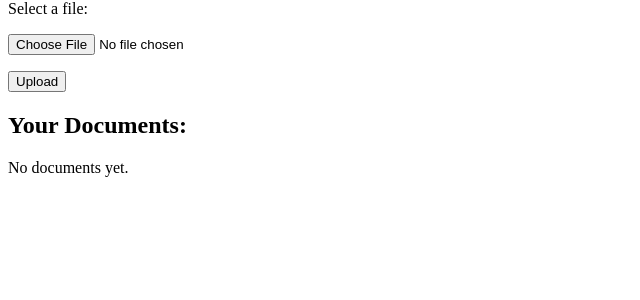
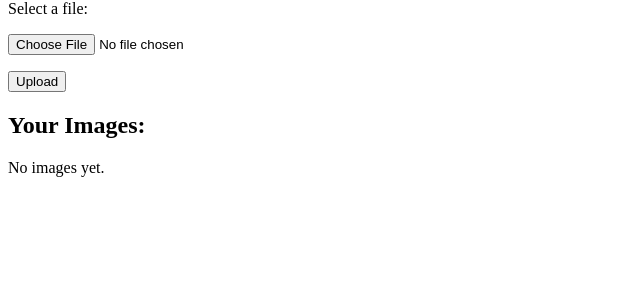
Before and after one commit to tsennott/pointillism, a Django app: page /myapp/1 in a window 1280 px wide. Shown: the part 233-533 px from the top of the page, without its empty margins (0-640 px from the left). Run offline with Django 3.2, Linux system fonts and the light colour scheme; data comes from the database, SQL or seed files in the repository.

Commit message:
updated titles

```diff
--- a/Django/myproject/myproject/myapp/templates/list.html
+++ b/Django/myproject/myproject/myapp/templates/list.html
@@ -27,8 +27,8 @@
             <p><input type="submit" value="Upload"/></p>
         </form>
 
-        <!-- List of uploaded documents -->
-        <h2>Your Documents:</h2>
+        <!-- List of uploaded images -->
+        <h2>Your Images:</h2>
         {% if documents %}
             <ul>
                 {% for document in documents %}
@@ -36,7 +36,7 @@
                 {% endfor %}
             </ul>
         {% else %}
-            <p>No documents yet.</p>
+            <p>No images yet.</p>
         {% endif %}
 
     </body>
```
